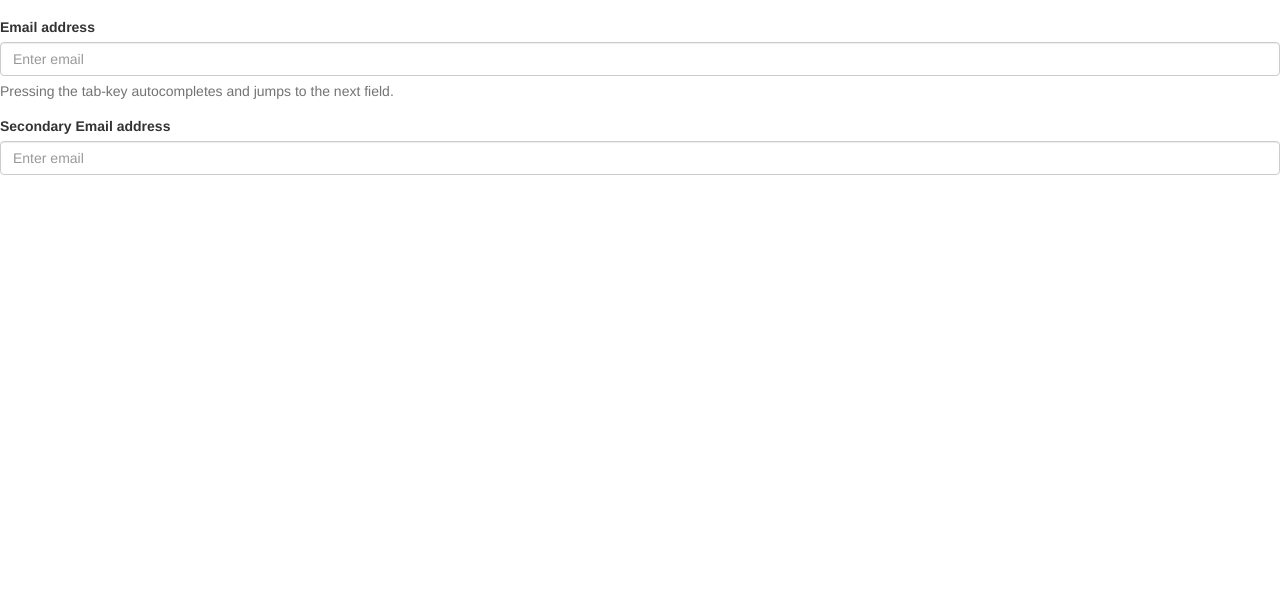
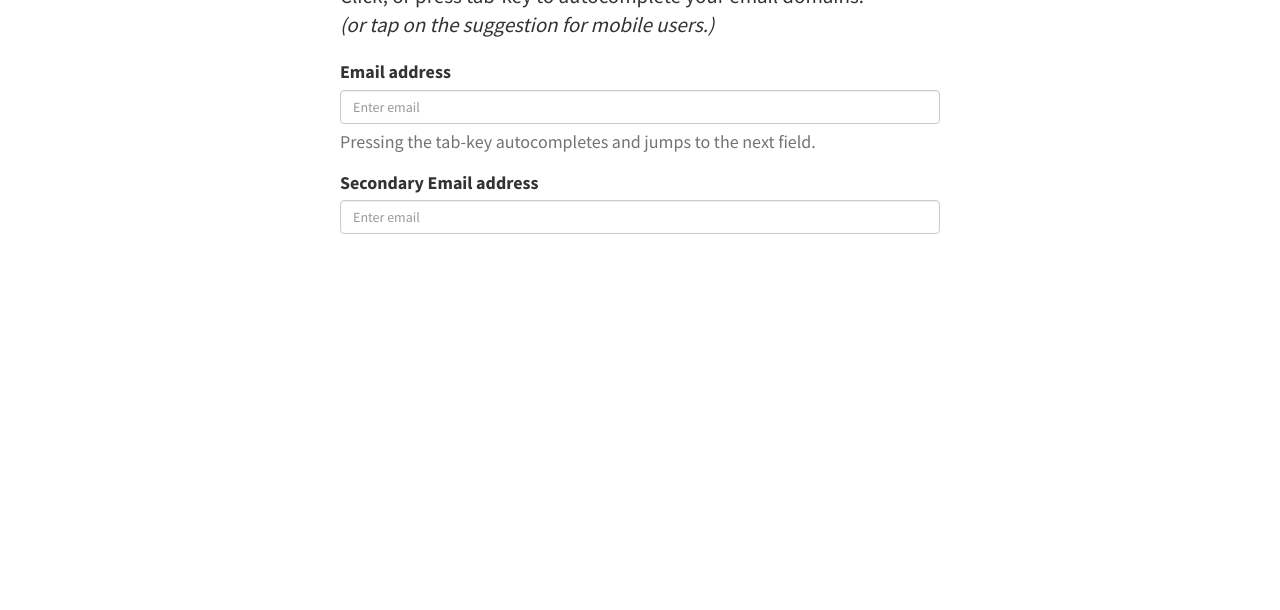
Before and after one commit to yongzhenlow/email-autocomplete, a website: page demo/index.html in a window 1280 px wide. Shown: the part 190-800 px from the top of the page. Drawn offline with nearby package versions, Linux system fonts and the light colour scheme; the site is published under a folder, as on GitHub Pages, so addresses that start at the root find nothing.

Commit message:
updated demo

```diff
--- a/demo/index.html
+++ b/demo/index.html
@@ -8,7 +8,7 @@
   <link href='http://fonts.googleapis.com/css?family=Source+Sans+Pro:400,700' rel='stylesheet' type='text/css'>
   <link rel="stylesheet" href="css/normalize.css">
   <link rel='stylesheet prefetch' href='https://netdna.bootstrapcdn.com/bootstrap/3.0.2/css/bootstrap.css'>
-  <link rel="stylesheet" href="/css/style.css" media="screen" type="text/css" />
+  <link rel="stylesheet" href="css/style.css" media="screen" type="text/css" />
 </head>
 <body>
   <h1>Smarter email fields <small>for a better UX</small></h1>
@@ -31,7 +31,7 @@
   </form>
 
   <script src="http://ajax.googleapis.com/ajax/libs/jquery/2.0.0/jquery.min.js"></script>
-  <script src="/js/jquery.email-autocomplete.js"></script>
+  <script src="js/jquery.email-autocomplete.js"></script>
   <script>
   (function($){
     $(function() {
```
